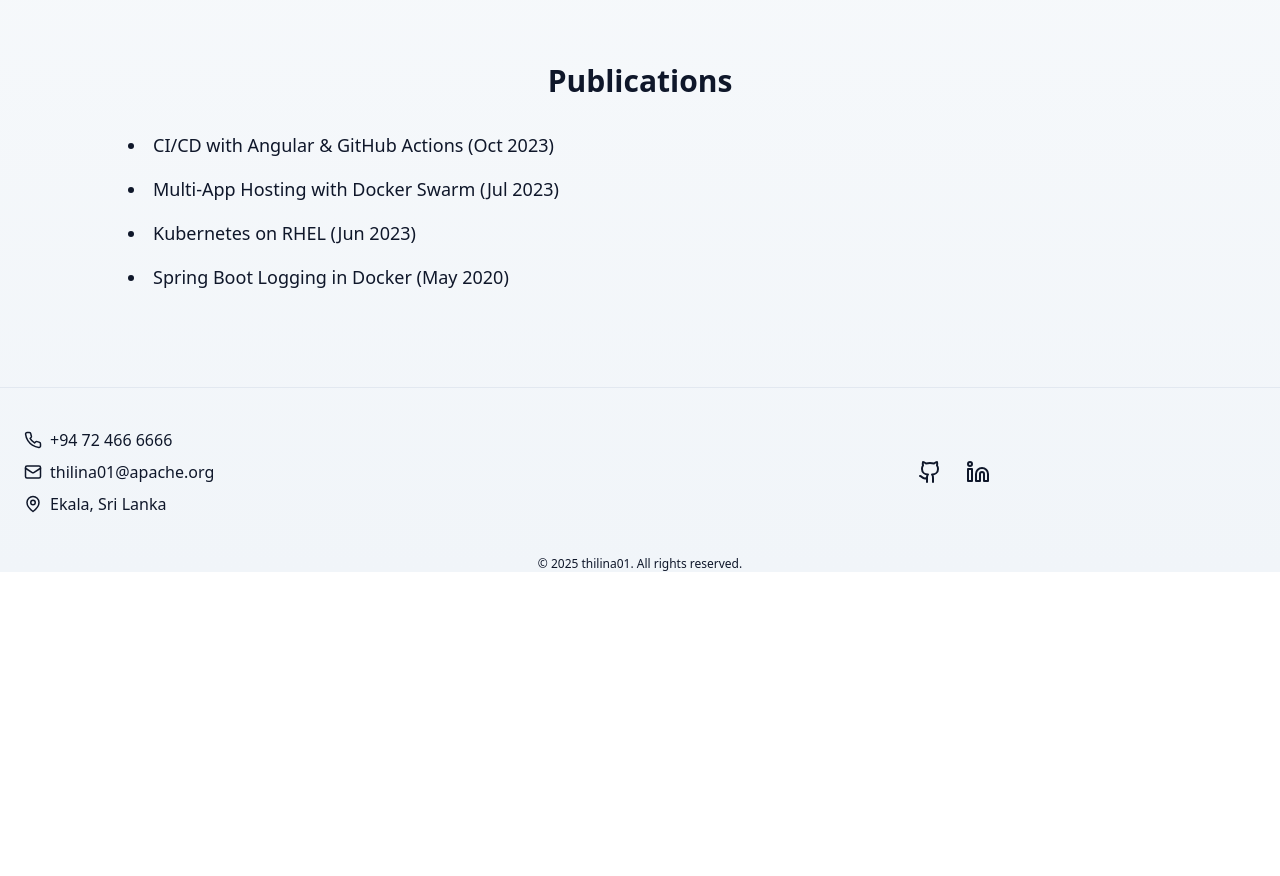
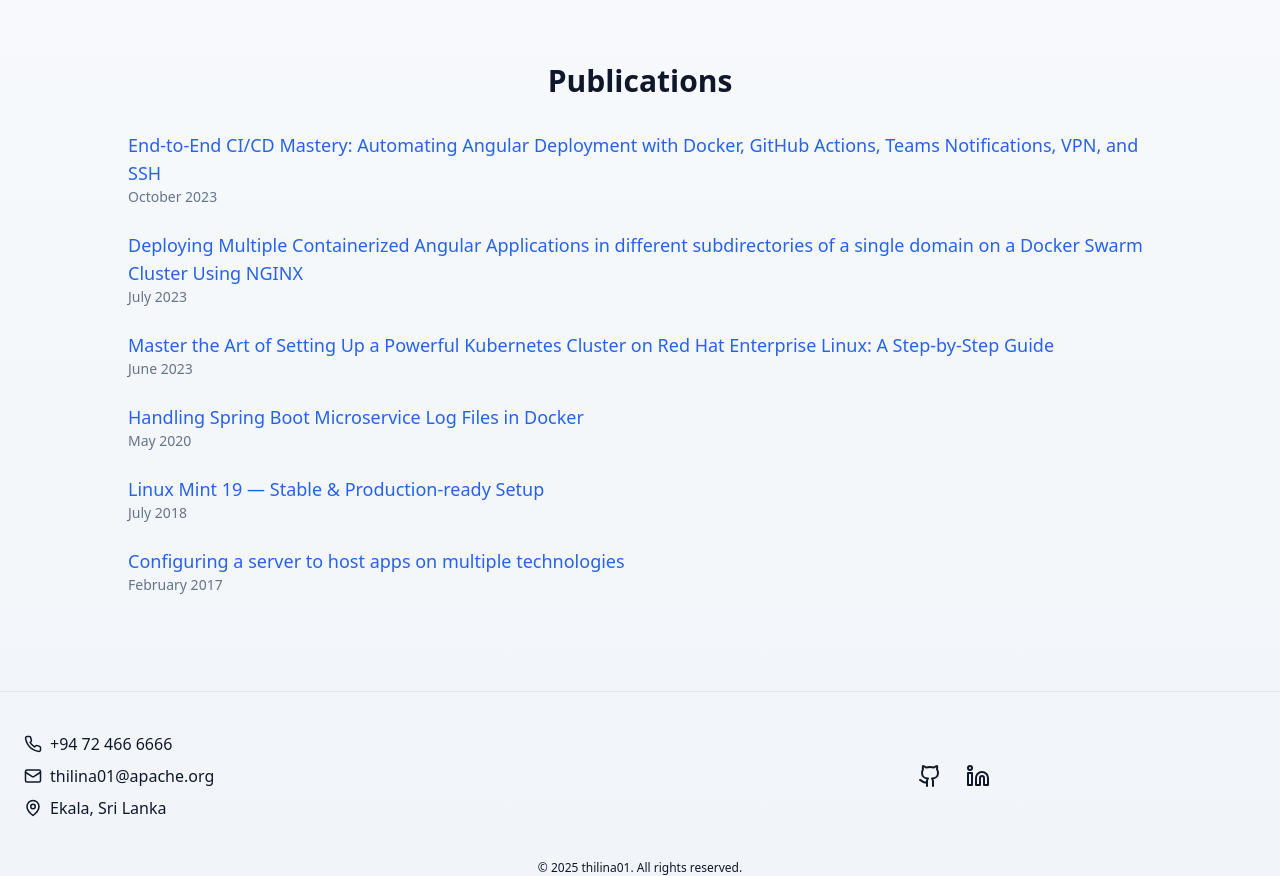
Before and after one commit to thilina01/thilina01.github.io, a React (Vite) app: page / in a window 1280 px wide. Shown: the part 1220-2096 px from the top of the page. Before the commit the page ends 1792 px from the top, so only its background shows below. Built offline with nearby package versions, Linux system fonts and the light colour scheme.

Commit message:
Optimize Vite config for Termux & add linked publications

```diff
--- a/src/sections/Publications.jsx
+++ b/src/sections/Publications.jsx
@@ -1,14 +1,56 @@
 import React from "react";
+
+const publications = [
+  {
+    title: "End-to-End CI/CD Mastery: Automating Angular Deployment with Docker, GitHub Actions, Teams Notifications, VPN, and SSH",
+    date: "October 2023",
+    url: "https://medium.com/@thilina01/end-to-end-ci-cd-automating-angular-deployment-with-docker-github-actions-teams-vpn-ssh-guide"
+  },
+  {
+    title: "Deploying Multiple Containerized Angular Applications in different subdirectories of a single domain on a Docker Swarm Cluster Using NGINX",
+    date: "July 2023",
+    url: "https://medium.com/@thilina01/multiple-angular-apps-on-docker-swarm-subfolders-nginx-setup-guide"
+  },
+  {
+    title: "Master the Art of Setting Up a Powerful Kubernetes Cluster on Red Hat Enterprise Linux: A Step-by-Step Guide",
+    date: "June 2023",
+    url: "https://medium.com/@thilina01/kubernetes-cluster-setup-rhel-guide"
+  },
+  {
+    title: "Handling Spring Boot Microservice Log Files in Docker",
+    date: "May 2020",
+    url: "https://medium.com/@thilina01/spring-boot-logs-in-docker"
+  },
+  {
+    title: "Linux Mint 19 — Stable & Production-ready Setup",
+    date: "July 2018",
+    url: "https://medium.com/@thilina01/linux-mint-19-setup"
+  },
+  {
+    title: "Configuring a server to host apps on multiple technologies",
+    date: "February 2017",
+    url: "https://medium.com/@thilina01/multi-tech-app-server-setup"
+  }
+];
 
 export default function Publications() {
   return (
     <section id="publications" className="px-4 md:px-16 lg:px-32 mt-20">
       <h2 className="text-3xl font-bold mb-8 text-center">Publications</h2>
-      <ul className="space-y-4 text-lg list-disc list-inside">
-        <li>CI/CD with Angular & GitHub Actions (Oct 2023)</li>
-        <li>Multi-App Hosting with Docker Swarm (Jul 2023)</li>
-        <li>Kubernetes on RHEL (Jun 2023)</li>
-        <li>Spring Boot Logging in Docker (May 2020)</li>
+      <ul className="space-y-6 text-lg">
+        {publications.map((pub, idx) => (
+          <li key={idx}>
+            <a
+              href={pub.url}
+              target="_blank"
+              rel="noopener noreferrer"
+              className="text-blue-600 dark:text-blue-400 hover:underline"
+            >
+              {pub.title}
+            </a>
+            <div className="text-sm text-slate-500 dark:text-slate-400">{pub.date}</div>
+          </li>
+        ))}
       </ul>
     </section>
   );
--- a/vite.config.js
+++ b/vite.config.js
@@ -1,7 +1,16 @@
-import { defineConfig } from 'vite'
-import react from '@vitejs/plugin-react'
+import { defineConfig } from 'vite';
+import react from '@vitejs/plugin-react';
 
 export default defineConfig({
   base: '/',
   plugins: [react()],
-})
+  server: {
+    watch: {
+      ignored: ['**/node_modules/**', '**/dist/**'],
+      usePolling: true,
+      interval: 100
+    },
+    port: 3000,
+    host: true
+  }
+});
```
